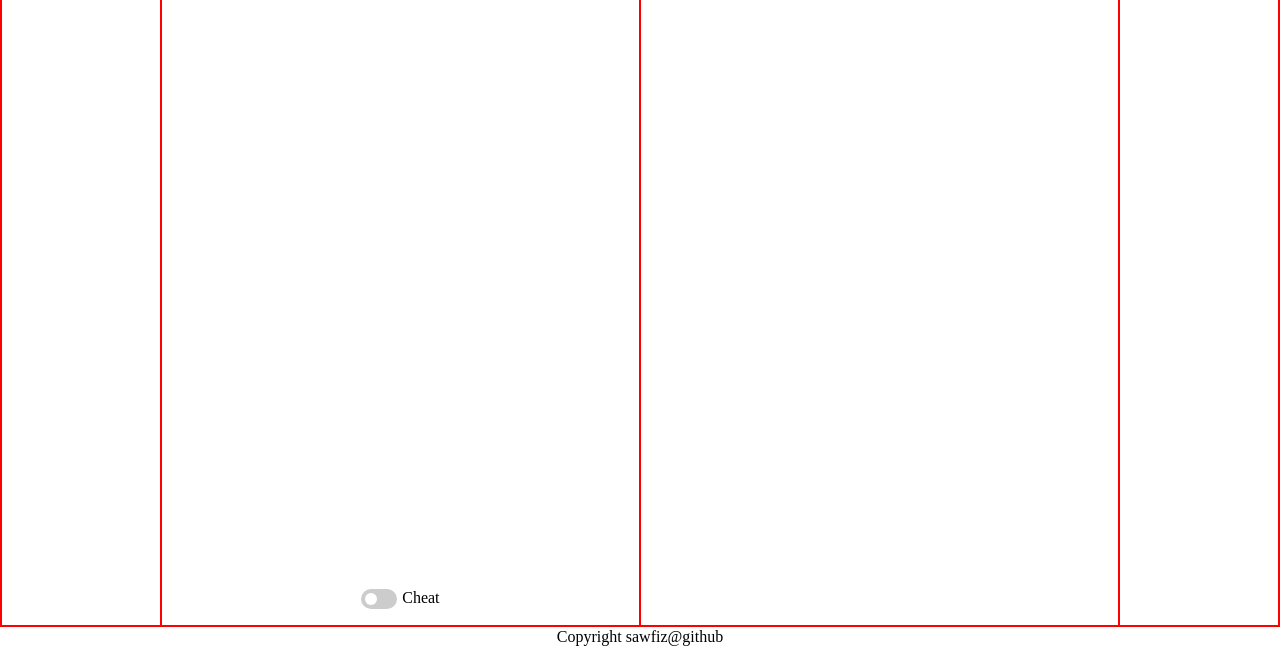
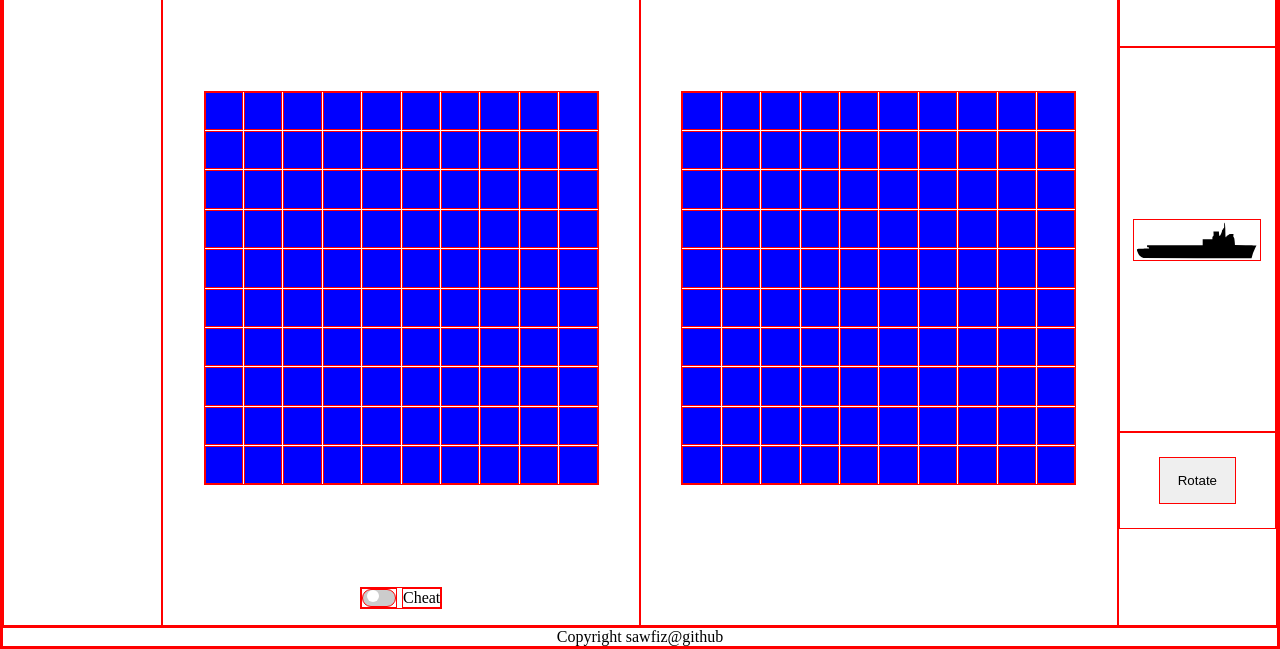
Before and after one commit to sawfiz/Battleship, a website built with webpack: page src/index.html in a window 1280 px wide. Shown: the part 153-802 px from the top of the page. Built offline with nearby package versions, Linux system fonts and the light colour scheme.

Commit message:
Add ship rotate button

```diff
--- a/src/fleetSetup.js
+++ b/src/fleetSetup.js
@@ -1,11 +1,21 @@
 import { BOARDSIZE } from './constants';
 import delay from './delay';
+import { updateDisplay } from './dom';
+
 import createElement from './createElement';
 import carrierImage from './images/carrier.svg';
 import battleshipImage from './images/battleship.svg';
 import cruiserImage from './images/cruiser.svg';
 import submarineImage from './images/submarine.svg';
 import destroyerImage from './images/destroyer.svg';
+
+const FLEET = {
+  carrier: { size: 5 },
+  battleship: { size: 4 },
+  cruiser: { size: 3 },
+  submarine: { size: 3 },
+  destroyer: { size: 2 },
+};
 
 const images = {
   carrier: carrierImage,
@@ -16,19 +26,45 @@ const images = {
 };
 
 const humanBoardContainerEl = document.querySelector('.human-board-container');
-const humanFleetContainerEl = document.querySelector('.human-fleet');
+const humanFleetContainerEl = document.querySelector('.human-fleet-container');
 
-const setupShip = async (ship) => {
-  await delay(5000);
+const setupShip = (ship) => {
+  let placed = false;
   const headingEl = createElement('div', [], {}, `Place your ${ship}`);
   humanFleetContainerEl.appendChild(headingEl);
-  return new Promise( (resolve) => {
-    console.log('5 seconds delay in setupShip()');
-    resolve();
+  const shipContainerEl = createElement('div', ['ship-container']);
+  const shipImage = createElement('img');
+  shipImage.src = images[ship];
+  shipImage.style.width = FLEET[ship].size * 2 + 'vw';
+  let rotated = false;
+  shipContainerEl.appendChild(shipImage);
+  humanFleetContainerEl.appendChild(shipContainerEl);
+  const rotateContainer = createElement('div', ['rotate-container']);
+  const rotateBtn = createElement('button', ['rotate-btn'], {}, 'Rotate');
+  rotateContainer.appendChild(rotateBtn);
+  humanFleetContainerEl.appendChild(rotateContainer);
+
+  rotateBtn.addEventListener('click', () => {
+    if (!rotated) {
+      shipImage.style.transform = 'rotate(90deg)';
+    } else {
+      shipImage.style.transform = 'rotate(0deg)';
+    }
+    rotated = !rotated;
+  });
+
+  return new Promise((resolve) => {
+    if (placed) {
+      console.log('5 seconds delay in setupShip()');
+      resolve();
+    }
   });
 };
 
-export const setupFleet = () => {
+export const setupFleet = (human, computer) => {
+  human.gameBoard.initBoard();
+  computer.gameBoard.initBoard();
+  updateDisplay(human, computer);
   return new Promise((resolve) => {
     setupShip('carrier').then(async () => {
       await delay(5000);
--- a/src/game.js
+++ b/src/game.js
@@ -1,4 +1,3 @@
-import { Player } from '../src/players';
 import { updateDisplay } from './dom';
 import delay from './delay';
 
@@ -27,10 +26,9 @@ function placeFleet(gameBoard) {
   placeShipRandom(gameBoard, 'destroyer');
 }
 
-export const game = () => {
+export const game = (human, computer) => {
   let cheat = false;
-  const human = Player('Tom', 'human');
-  const computer = Player('Jerry', 'computer');
+
 
   // Randomly places ships on the human board
   placeFleet(human.gameBoard);
--- a/src/index.html
+++ b/src/index.html
@@ -30,7 +30,7 @@
       <div class="board" id="human-board">
       </div>
     </div>
-    <div class="human-fleet"></div>
+    <div class="human-fleet-container"></div>
   </main>
   <footer>Copyright sawfiz@github</footer>
 </body>
--- a/src/index.js
+++ b/src/index.js
@@ -1,8 +1,12 @@
 import './style.css';
+import { Player } from './players';
 import { setupFleet } from '../src/fleetSetup';
 import { game } from './game';
 
-setupFleet().then(() => {
+const human = Player('Tom', 'human');
+const computer = Player('Jerry', 'computer');
+
+setupFleet(human, computer).then(() => {
   console.log('Battleship');
-  game();
+  game(human, computer);
 });
--- a/src/style.css
+++ b/src/style.css
@@ -10,6 +10,7 @@
   margin: 0;
   padding: 0;
   box-sizing: border-box;
+  border: 1px solid red;
 }
 
 body {
@@ -117,7 +118,16 @@ main {
   grid-template-rows: 1fr 4fr 1fr 1fr;
 }
 
+.ship-container, .rotate-container, .rotate-btn {
+  display: flex;
+  justify-content: center;
+  align-items: center;
+}
 
+.rotate-btn {
+  width: 50%;
+  height: 50%;
+}
 
 footer {
   display: flex;
```
Also changed, not shown: dist/index.html, dist/main.js.
